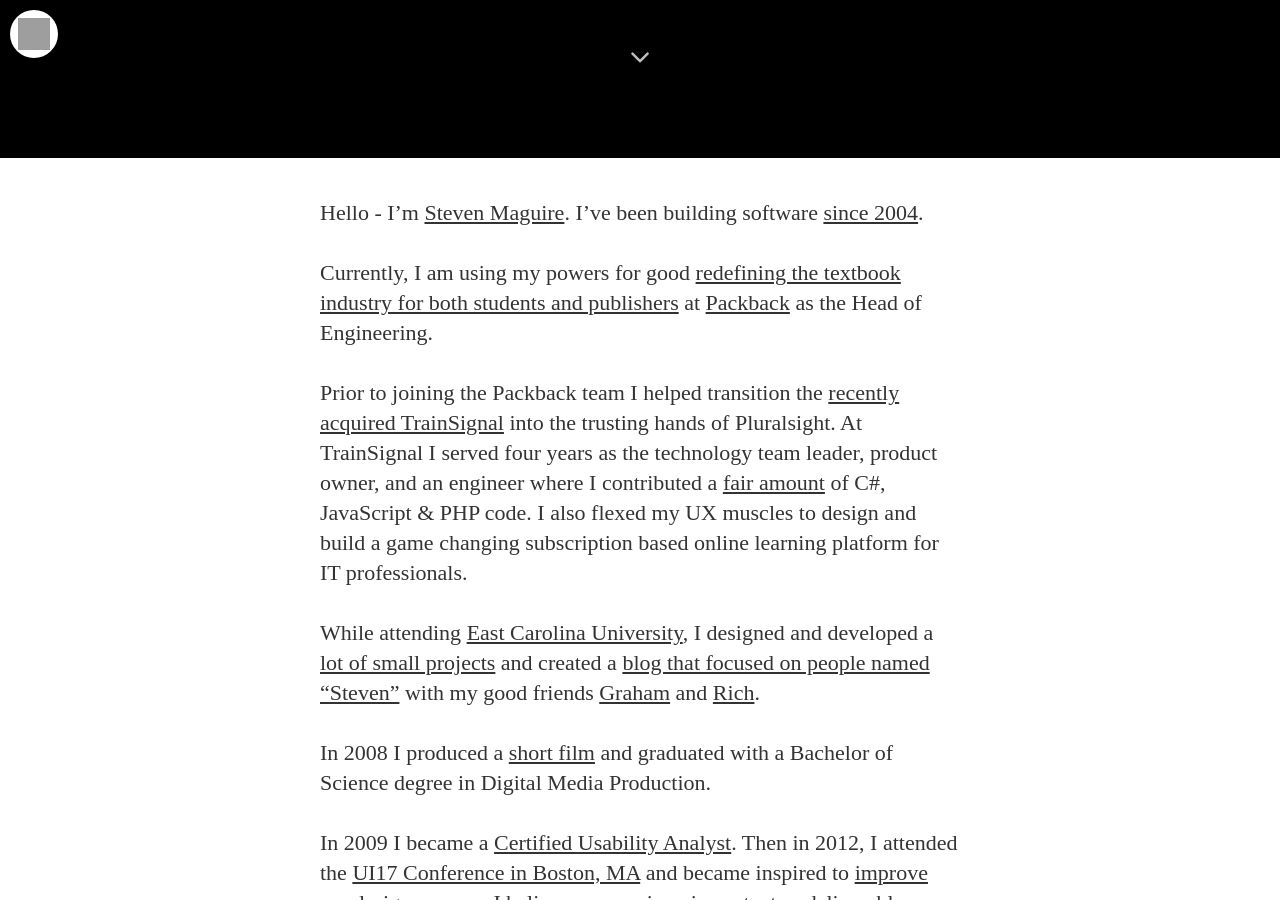
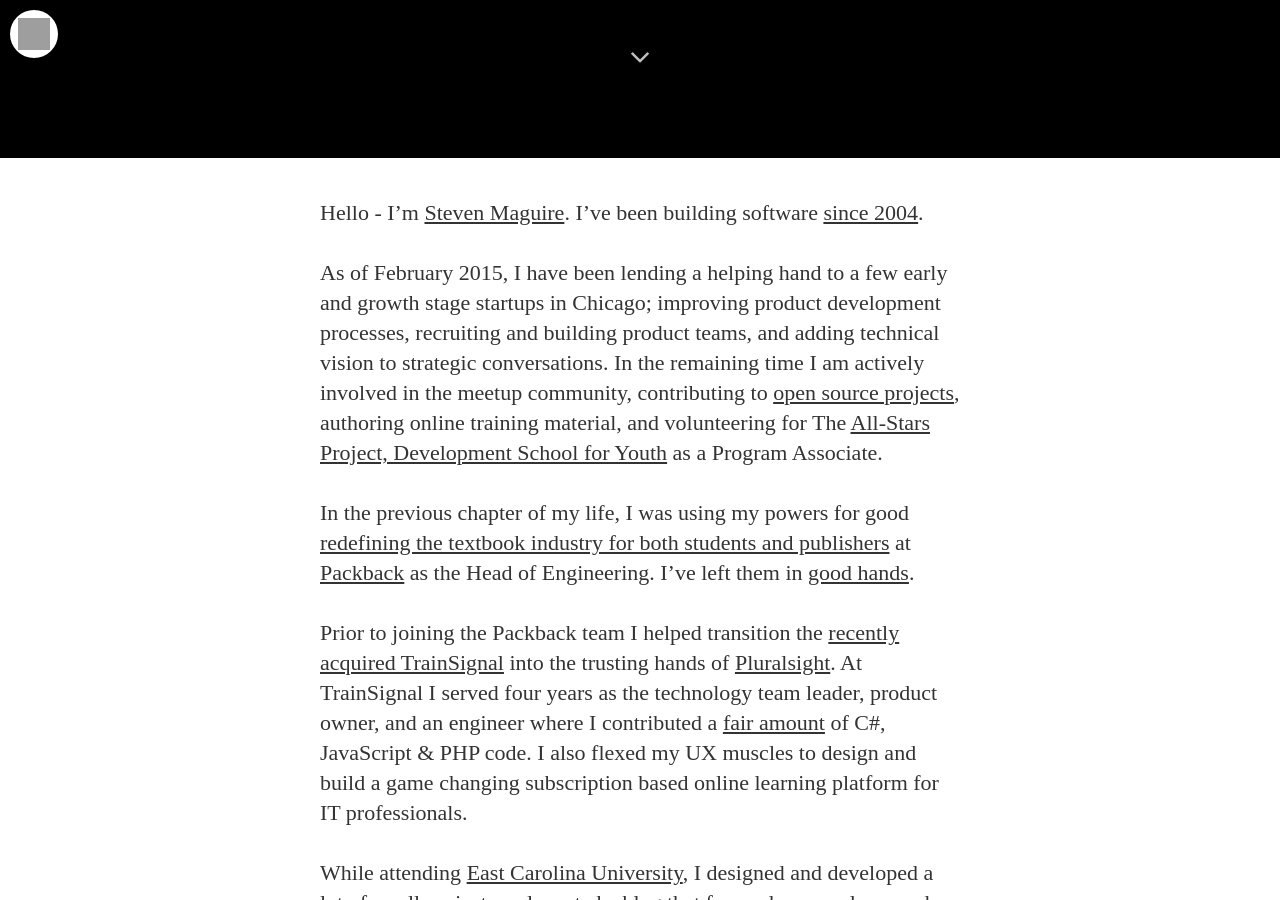
Before and after one commit to stevenmaguire/stevenmaguire.github.io, a Jekyll site: the page built from about.md, in a window 1280 px wide and 900 px high, scrolled down 742 px. Built offline with Jekyll 4.4.1, drawn with Linux system fonts in a browser that asks for light colours; nearby versions of some CDN libraries; some web fonts are replaced; Markdown is read by kramdown in place of the engine named in the settings; grey boxes are pictures that could not be loaded.

Commit message:
Update about.md

```diff
--- a/about.md
+++ b/about.md
@@ -9,9 +9,11 @@
 
 Hello - I'm [Steven Maguire](http://twitter.com/StevenMaguire). I've been building software [since 2004](http://www.linkedin.com/in/stevenmaguire).
 
-Currently, I am using my powers for good [redefining the textbook industry for both students and publishers](http://www.builtinchicago.org/blog/how-i-am-using-technology-disrupt-education-industry) at [Packback](http://www.packbackbooks.com/) as the Head of Engineering.
+As of February 2015, I have been lending a helping hand to a few early and growth stage startups in Chicago; improving product development processes, recruiting and building product teams, and adding technical vision to strategic conversations. In the remaining time I am actively involved in the meetup community, contributing to [open source projects](https://github.com/stevenmaguire), authoring online training material, and volunteering for The [All-Stars Project, Development School for Youth](http://allstars.org/dsy/) as a Program Associate.
 
-Prior to joining the Packback team I helped transition the [recently acquired TrainSignal](http://www.builtinchicago.org/blog/it-educator-trainsignal-acquired-pluralsight-eight-figure-deal) into the trusting hands of Pluralsight. At TrainSignal I served four years as the technology team leader, product owner, and an engineer where I contributed a [fair amount](http://github.com/stevenmaguire) of C#, JavaScript & PHP code. I also flexed my UX muscles to design and build a game changing subscription based online learning platform for IT professionals.
+In the previous chapter of my life, I was using my powers for good [redefining the textbook industry for both students and publishers](http://www.builtinchicago.org/blog/how-i-am-using-technology-disrupt-education-industry) at [Packback](http://www.packbackbooks.com/) as the Head of Engineering. I've left them in [good hands](http://www.karllhughes.com/2015/packback-engineering/).
+
+Prior to joining the Packback team I helped transition the [recently acquired TrainSignal](http://www.builtinchicago.org/blog/it-educator-trainsignal-acquired-pluralsight-eight-figure-deal) into the trusting hands of [Pluralsight](http://pluralsight.com). At TrainSignal I served four years as the technology team leader, product owner, and an engineer where I contributed a [fair amount](http://github.com/stevenmaguire) of C#, JavaScript & PHP code. I also flexed my UX muscles to design and build a game changing subscription based online learning platform for IT professionals.
 
 While attending [East Carolina University](http://www.ecu.edu/), I designed and developed a [lot of small projects](http://stevenmaguire.com/portfolio) and created a [blog that focused on people named "Steven"](http://www.axisofstevil.com/) with my good friends [Graham](http://twitter.com/chiatar) and [Rich](http://twitter.com/BreakfastDuck).
 
```
